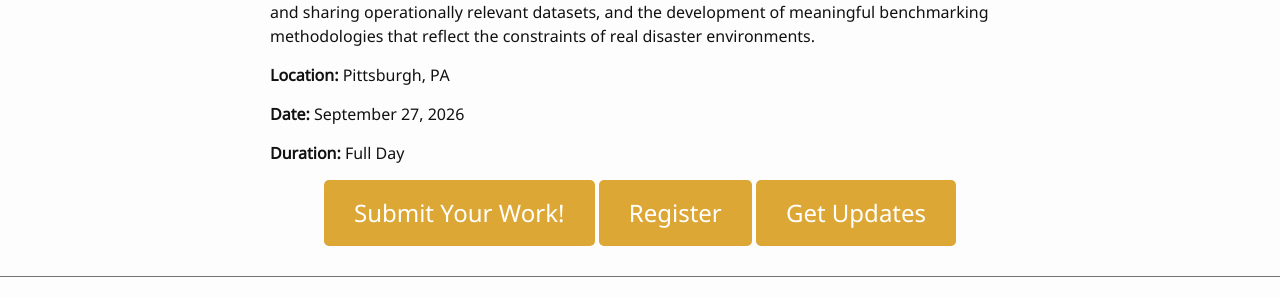
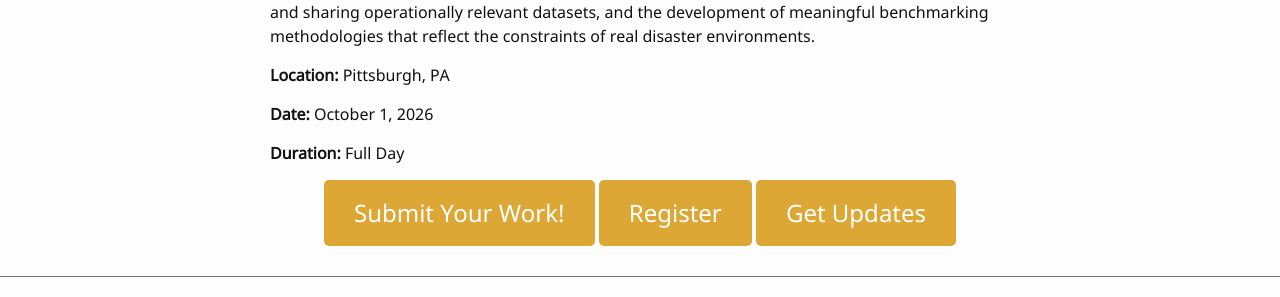
Before and after one commit to hadr-robotics/iros2026, a Jekyll site: the page built from index.md, in a window 1280 px wide. Shown: the part 668-965 px from the top of the page. Built offline with Jekyll 4.4.1, drawn with Linux system fonts in a browser that asks for light colours.

Commit message:
Update index.md

```diff
--- a/index.md
+++ b/index.md
@@ -48,7 +48,7 @@ This workshop focuses on robotics and autonomous systems for Humanitarian Assist
 
 **Location:** Pittsburgh, PA
 
-**Date:** September 27, 2026
+**Date:** October 1, 2026
 
 **Duration:** Full Day
 
```
